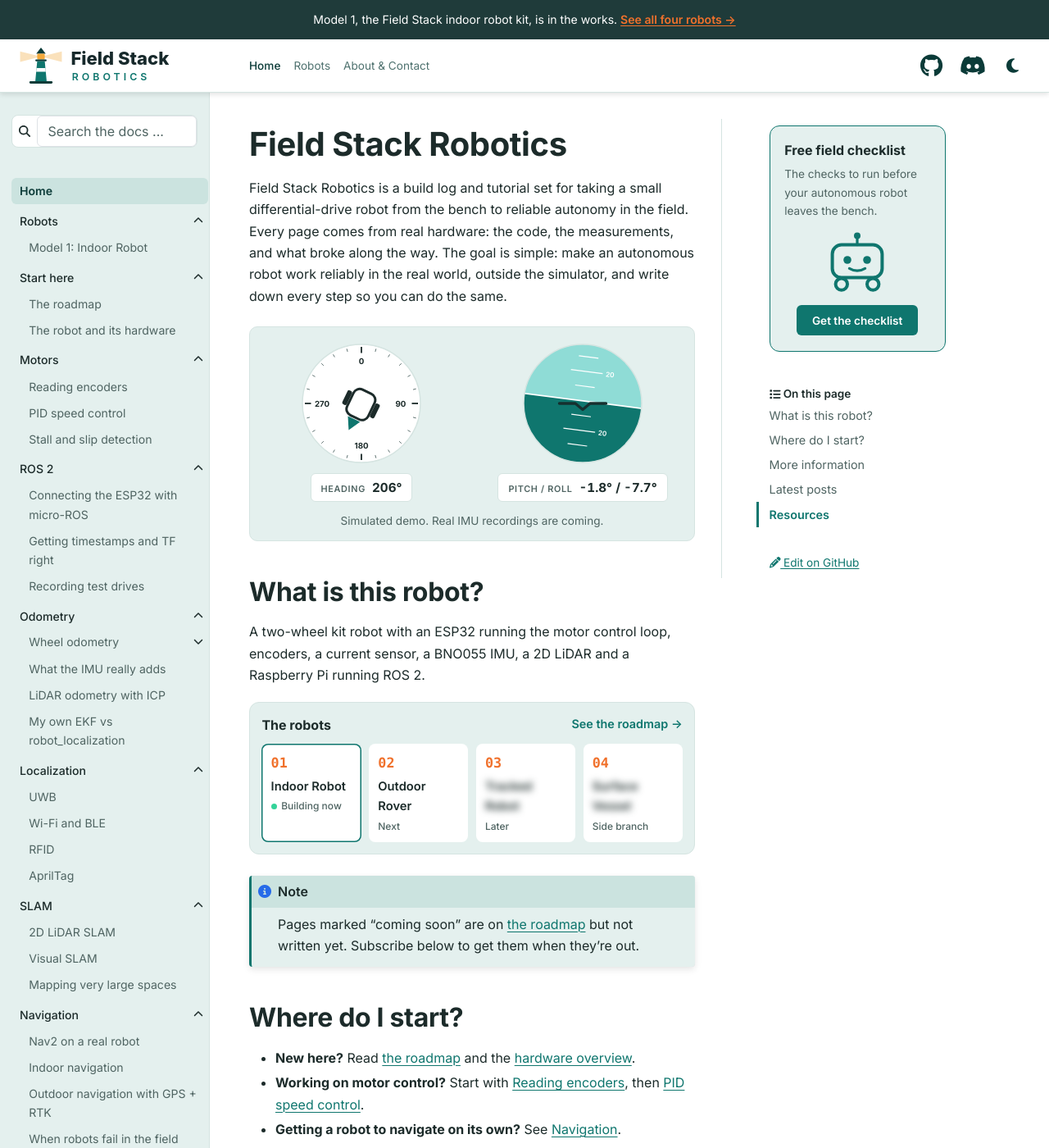
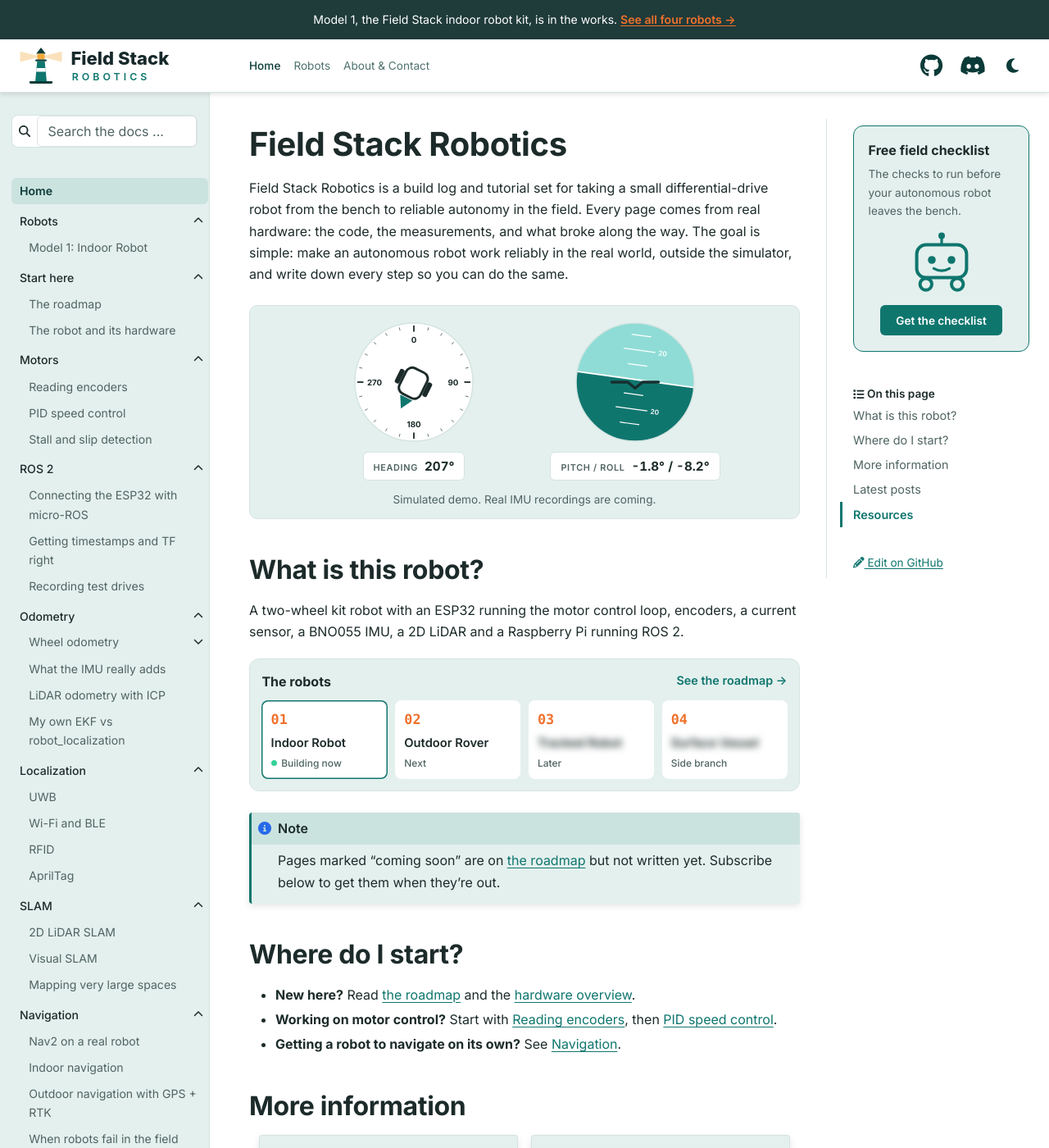
Before and after one commit to field-stack-robotics/fieldstackrobotics.com, a Sphinx documentation site: the page built from docs/index.md, in a window 1280 px wide and 1400 px high. Shown: the whole window at 82% size. Built offline with Sphinx 7.4.7 and the PyData theme 0.15.4, drawn with Linux system fonts in a browser that asks for light colours.

Commit message:
Fluid page layout: same proportions and line length on every screen
Base text size now grows with the screen (16px up to ~1440px wide,
17.6px at 1920px, 18px max), the way docs.nav2.org does it. Sidebars and
the text column scale with it, and the text and right panel are centred
together. Result: about 95 characters per line and a ~65px gap to the
right panel on every screen, instead of 71-117 characters and a gap of
up to 327px. The text column is wider on laptop screens. Mobile stays
at 16px, and the top bar links stay in line with the page title.

```diff
--- a/docs/_static/custom.css
+++ b/docs/_static/custom.css
@@ -382,3 +382,19 @@ a.rb-strip:hover { border-color: var(--pst-color-primary); box-shadow: 0 4px 16p
 .bd-header .rln-theme__icon { font-size: 1.25rem; transition: transform 0.25s; }
 .bd-header .rln-theme:hover .rln-theme__icon { transform: rotate(-20deg) scale(1.1); }
 html[data-theme="light"] .rln-theme__icon--to-light, html[data-theme="dark"] .rln-theme__icon--to-dark { display: none; }
+
+/* ---------- Fluid layout: the page keeps the same proportions on every screen (like docs.nav2.org) ----------
+   Base text size: 16px up to ~1440px wide, then grows to 17.6px at 1920px and 18px at most.
+   Sidebars and the text column are in rem, so they scale with it: about 95 characters per line
+   and the same gap between text and the right panel on every screen. */
+html { font-size: clamp(1rem, 0.7rem + 0.3333vw, 1.125rem); }
+@media (min-width: 1200px) {
+  :root { --rln-text-col: 50rem; --rln-right-col: 18rem;
+          --rln-center-pad: max(0px, (100vw - 16rem - var(--rln-text-col) - var(--rln-right-col)) / 2); }
+  :root:has(.rb-grid) { --rln-text-col: 82rem; --rln-right-col: 0rem; }   /* robots page: wide card grid, no right panel */
+  .bd-main .bd-content { justify-content: center; }   /* text and right panel sit together, centred */
+  .bd-main .bd-content .bd-article-container { flex: 1 1 auto; max-width: var(--rln-text-col); }
+  .bd-sidebar-secondary { --rln-line-gap: 2rem; width: var(--rln-right-col); margin-left: 0; margin-right: 0; }
+  /* top bar links stay in line with the page title */
+  .bd-header .navbar-header-items__start { margin-right: calc(2rem + var(--rln-center-pad)) !important; }
+}
```
